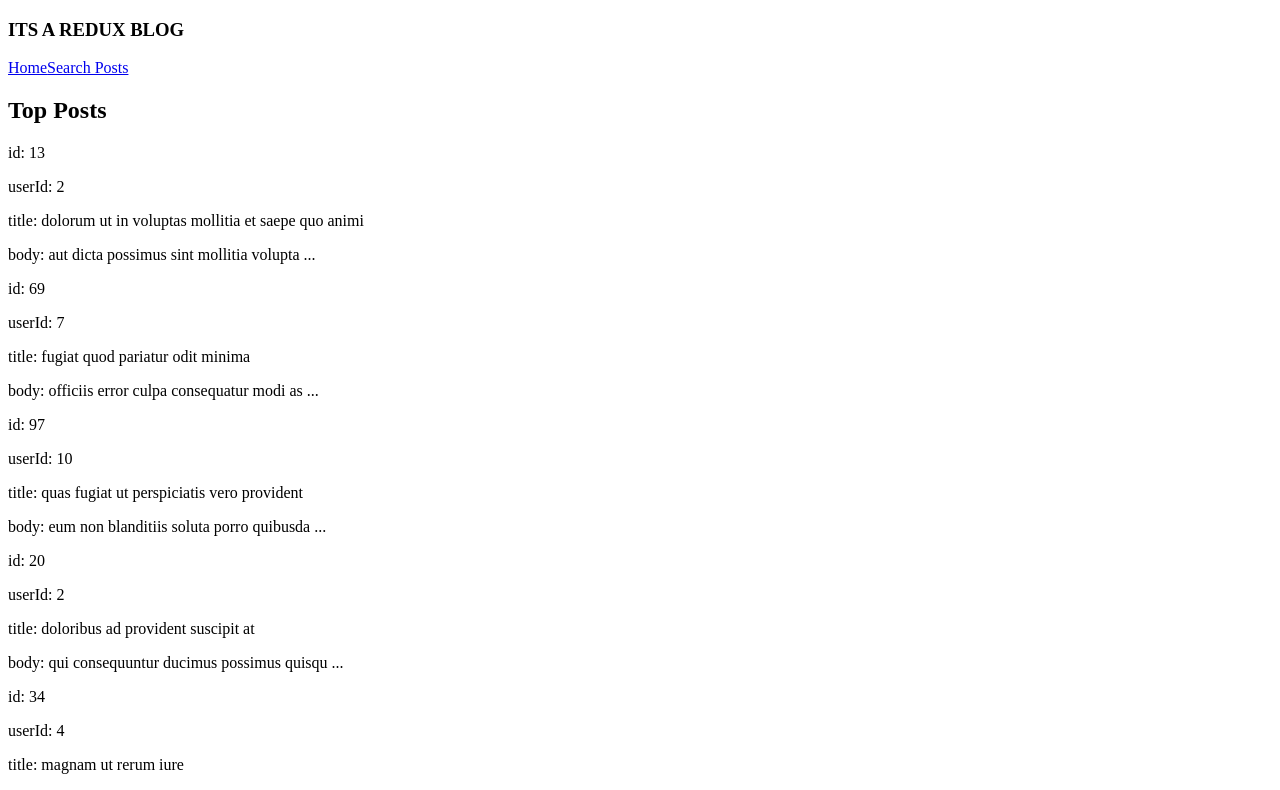
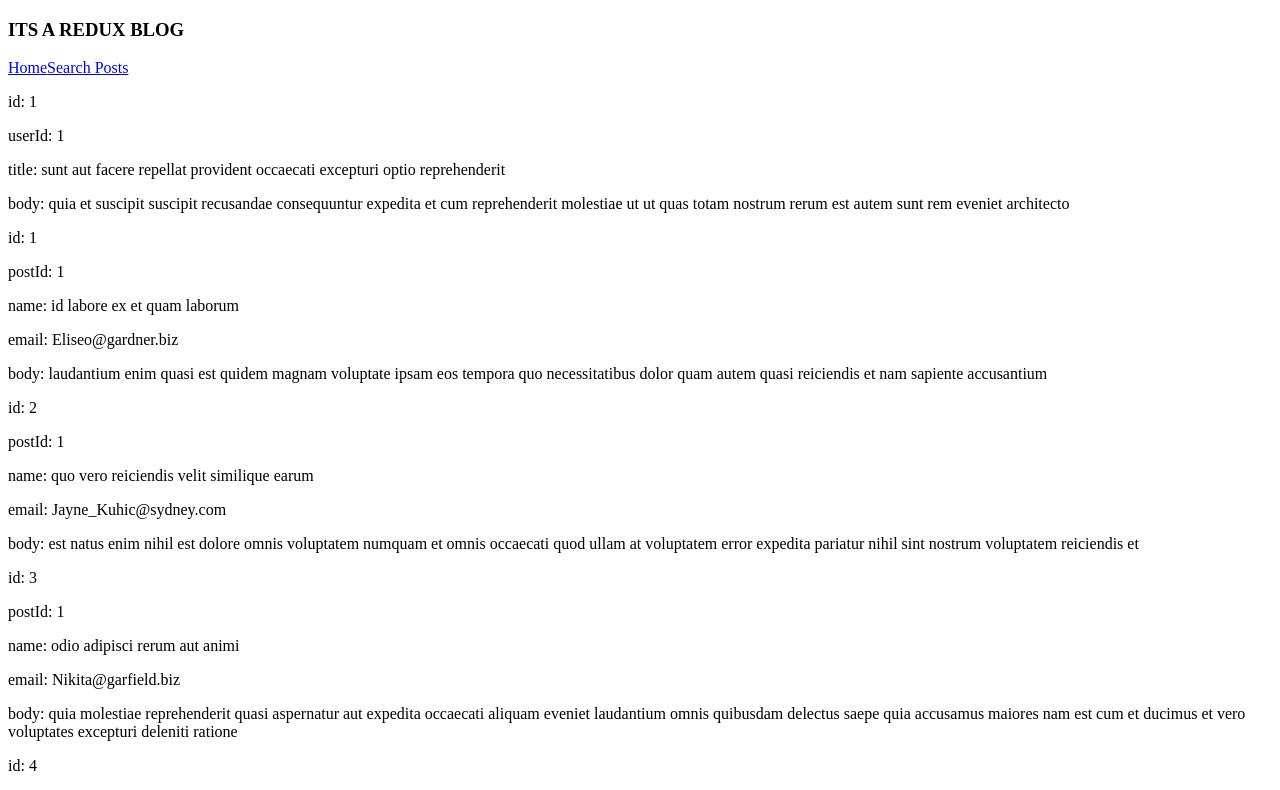
Before and after one commit to alchemy-fullstack-js-fall-2018/redux-blog, a React app: page /posts/1 in a window 1280 px wide. Before the commit this address led to /home. Shown: the top 790 px of the page. Built offline with nearby package versions, Linux system fonts and the light colour scheme; no server answers.

Commit message:
post detail hooked up

```diff
--- a/src/components/app/App.js
+++ b/src/components/app/App.js
@@ -11,6 +11,7 @@ const App = () => {
         <Header />
         <Switch>
           <Route component={ROUTES.POST_SEARCH.Component} path={ROUTES.POST_SEARCH.path} />
+          <Route component={ROUTES.POST_DETAIL.Component} path={ROUTES.POST_DETAIL.path} />
           <Route component={ROUTES.HOME.Component} path={ROUTES.HOME.path} />
           <Redirect to={ROUTES.HOME.path} />
         </Switch>
--- /dev/null
+++ b/src/components/comments/CommentList.js
@@ -0,0 +1,27 @@
+import React from 'react';
+import PropTypes from 'prop-types';
+import Comment from './comment';
+
+const CommentList = ({ comments }) => {
+
+  const commentList = comments.map(comment => {
+    return (
+      <Comment
+        key={comment.id}
+        comment={comment}
+      />
+    );
+  });
+
+  return (
+    <div>
+      {commentList}
+    </div>
+  );
+};
+
+CommentList.propTypes = {
+  comments: PropTypes.array.isRequired
+};
+
+export default CommentList;
--- /dev/null
+++ b/src/components/comments/comment.js
@@ -0,0 +1,23 @@
+import React, { Fragment } from 'react';
+import PropTypes from 'prop-types';
+
+const Comment = ({ comment }) => {
+  const { id, postId, name, email, body } = comment;
+
+  return (
+    <Fragment>
+
+      <p>id: {id}</p>
+      <p>postId: {postId}</p>
+      <p>name: {name}</p>
+      <p>email: {email}</p>
+      <p>body: {body}</p>
+    </Fragment>
+  );
+};
+
+Comment.propTypes = {
+  comment: PropTypes.object.isRequired
+};
+
+export default Comment;
--- a/src/components/posts/Post.js
+++ b/src/components/posts/Post.js
@@ -1,17 +1,20 @@
 import React, { Fragment } from 'react';
+import { Link } from 'react-router-dom';
+import { ROUTES } from '../../routes';
 import PropTypes from 'prop-types';
+
 
 
 
 const Post = ({ post }) => {
   const { id, userId, title, body } = post;
-
   return (
     <Fragment>
       <p>id: {id}</p>
       <p>userId: {userId}</p>
       <p>title: {title}</p>
       <p>body: {body.slice(0, 40)} ...</p>
+      <Link to={ROUTES.POST_DETAIL.linkTo(id)}>More Details</Link>
     </Fragment>
   );
 };
--- /dev/null
+++ b/src/components/posts/PostDetail.js
@@ -0,0 +1,39 @@
+import React, { PureComponent } from 'react';
+import PropTypes from 'prop-types';
+import CommentList from '../comments/CommentList';
+
+export default class PostDetail extends PureComponent {
+
+  static propTypes = {
+    post: PropTypes.object,
+    comments: PropTypes.array.isRequired,
+    fetchComments: PropTypes.func.isRequired,
+    fetchPosts: PropTypes.func
+  };
+
+  componentDidMount() {
+    const { fetchComments, fetchPosts } = this.props;
+    const { id } = this.props.match.params;
+    fetchComments(id);
+    fetchPosts();
+  }
+
+  render() {
+    if(!this.props.post) {
+      return null;
+    }
+    const { id, userId, title, body } = this.props.post;
+    const { comments } = this.props;
+
+    return (
+      <div>
+        <p>id: {id}</p>
+        <p>userId: {userId}</p>
+        <p>title: {title}</p>
+        <p>body: {body}</p>
+        <CommentList comments={comments} />
+      </div>
+    );
+
+  }
+}
--- a/src/containers/FilteredPosts.js
+++ b/src/containers/FilteredPosts.js
@@ -1,6 +1,6 @@
 import { connect } from 'react-redux';
 import { getPostSearchTerm, getFilteredPosts, loadingStatus } from '../selectors/posts';
-import { fetchPosts, updatePostsSearchTerm } from '../actions/posts';
+import { updatePostsSearchTerm } from '../actions/posts';
 import React, { Fragment } from 'react';
 import PostList from '../components/posts/PostList';
 
--- /dev/null
+++ b/src/containers/PostDetail.js
@@ -0,0 +1,22 @@
+import { connect } from 'react-redux';
+import { getPost } from '../selectors/posts';
+import { getComments } from '../selectors/comments';
+import { fetchComments } from '../actions/comments';
+import { fetchPosts } from '../actions/posts';
+import PostDetail from '../components/posts/PostDetail';
+
+
+const mapStateToProps = (state, props) => ({
+  post: getPost(state, parseInt(props.match.params.id)),
+  comments: getComments(state)
+});
+
+const mapDispatchToProps = dispatch => ({
+  fetchComments: (id) => dispatch(fetchComments(id)),
+  fetchPosts: () => dispatch(fetchPosts())
+});
+
+export default connect(
+  mapStateToProps,
+  mapDispatchToProps
+)(PostDetail);
--- a/src/reducers/comments.js
+++ b/src/reducers/comments.js
@@ -1,7 +1,8 @@
 import { FETCH_COMMENTS, COMMENTS_LOAD_START, COMMENTS_LOAD_END } from '../actions/comments';
 
+import mockCommentsJson from '../services/fixtures/comments.json';
 const initialState = {
-  list: [],
+  list: mockCommentsJson,
   loading: false
 };
 
--- a/src/routes.js
+++ b/src/routes.js
@@ -1,5 +1,6 @@
 import Home from './components/home/Home';
 import FilteredPosts from './containers/FilteredPosts';
+import PostDetail from './containers/PostDetail';
 export const ROUTES = {
   HOME: {
     path: '/home',
@@ -10,5 +11,10 @@ export const ROUTES = {
     path: '/posts/search',
     Component: FilteredPosts,
     linkTo: () => 'posts/search'
-  }
+  },
+  POST_DETAIL: {
+    path: '/posts/:id',
+    Component: PostDetail,
+    linkTo: id => `/posts/${id}`
+  },
 };
--- a/src/selectors/posts.js
+++ b/src/selectors/posts.js
@@ -1,4 +1,7 @@
 export const getPosts = state => state.posts.list;
+
+export const getPost = (state, id) => state.posts.list
+  .find(post => post.id === id);
 
 export const getPostSearchTerm = state => state.posts.searchTerm;
 
```
